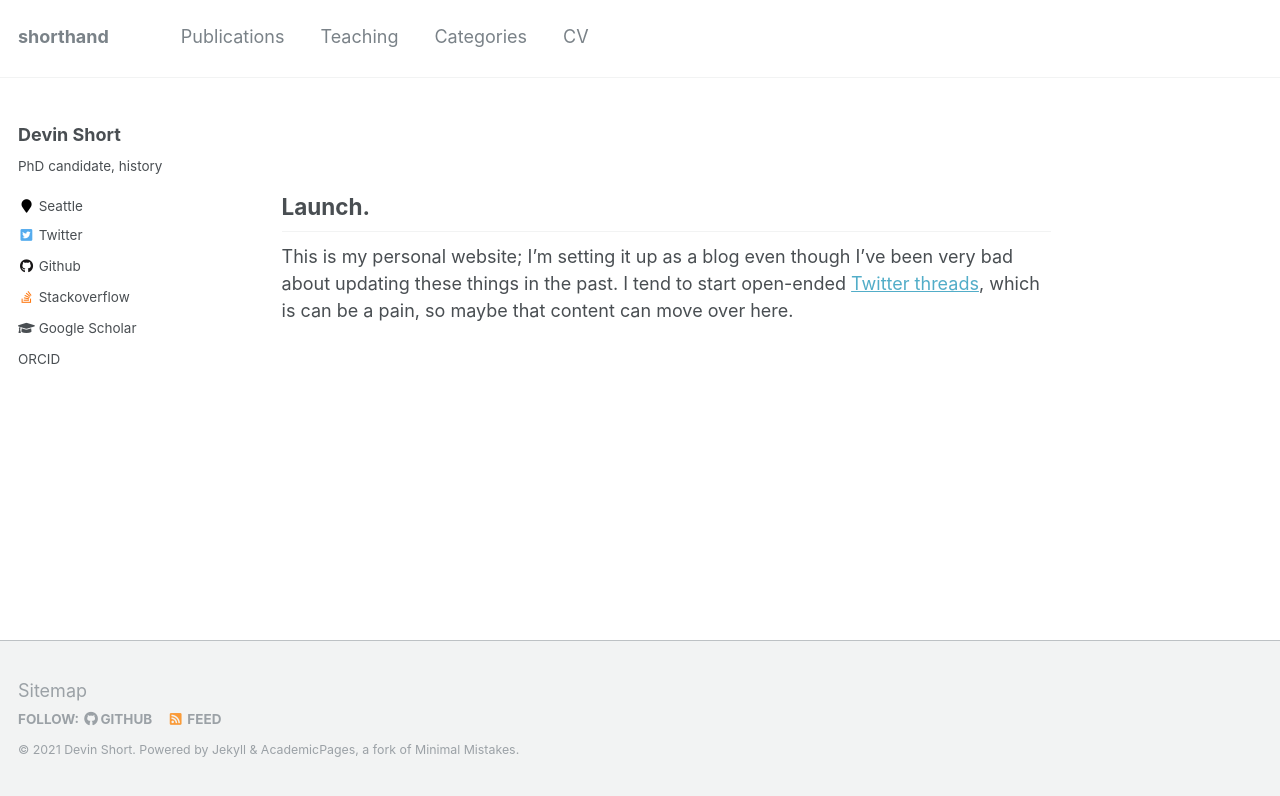
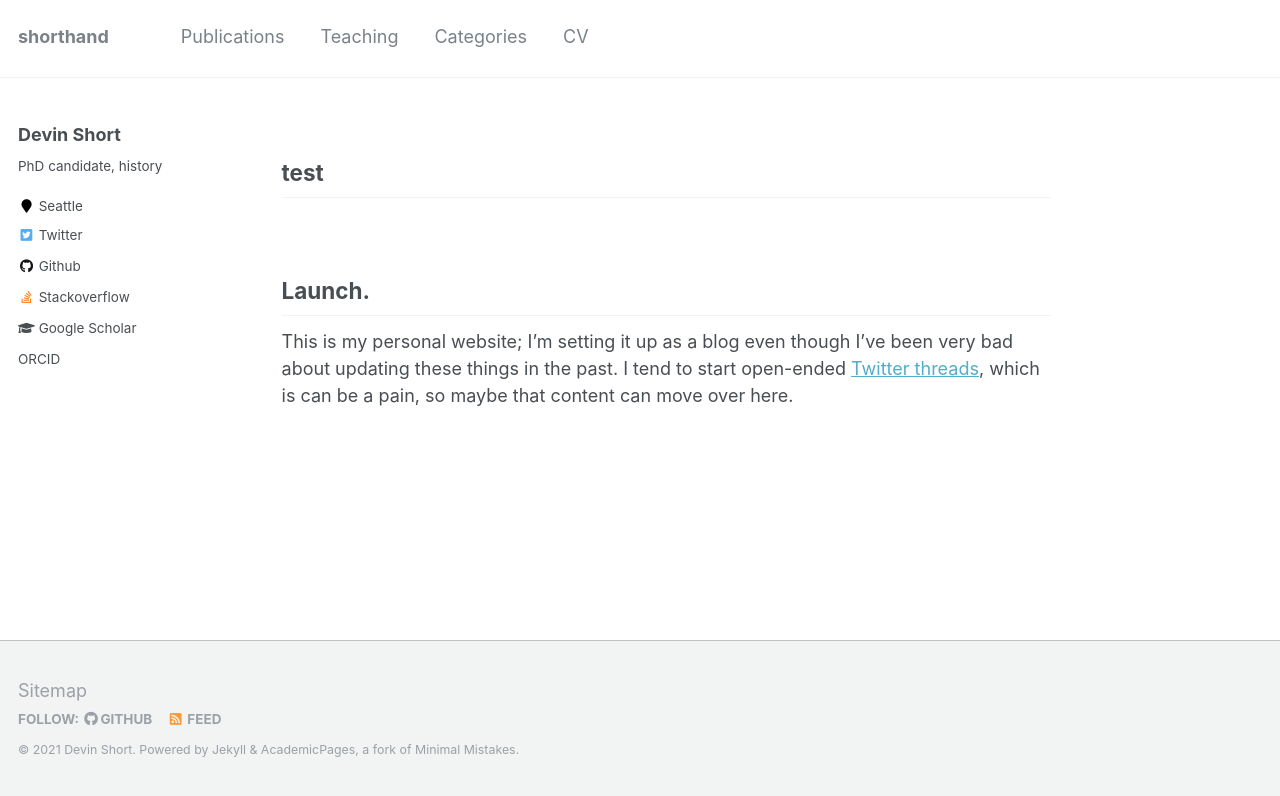
Before and after one commit to shortorian/shortorian.github.io, a Jekyll site: the page built from _pages/about.html, in a window 1280 px wide, cut to the strip 104-900 px from the top of the page. Built offline with Jekyll 4.4.1, drawn with Linux system fonts in a browser that asks for light colours.

Commit message:
test header

```diff
--- a/_includes/archive-single-minimal.html
+++ b/_includes/archive-single-minimal.html
@@ -14,6 +14,8 @@
       </div>
     {% endif %}
 
+    <h2>test</h2>
+
     <h2 class="archive__item-title" itemprop="headline">
       {% if post.link %}
         <a href="{{ post.link }}">{{ title }}</a> <a href="{{ base_path }}{{ post.url }}" rel="permalink"><i class="fa fa-link" aria-hidden="true" title="permalink"></i><span class="sr-only">Permalink</span></a>
```
